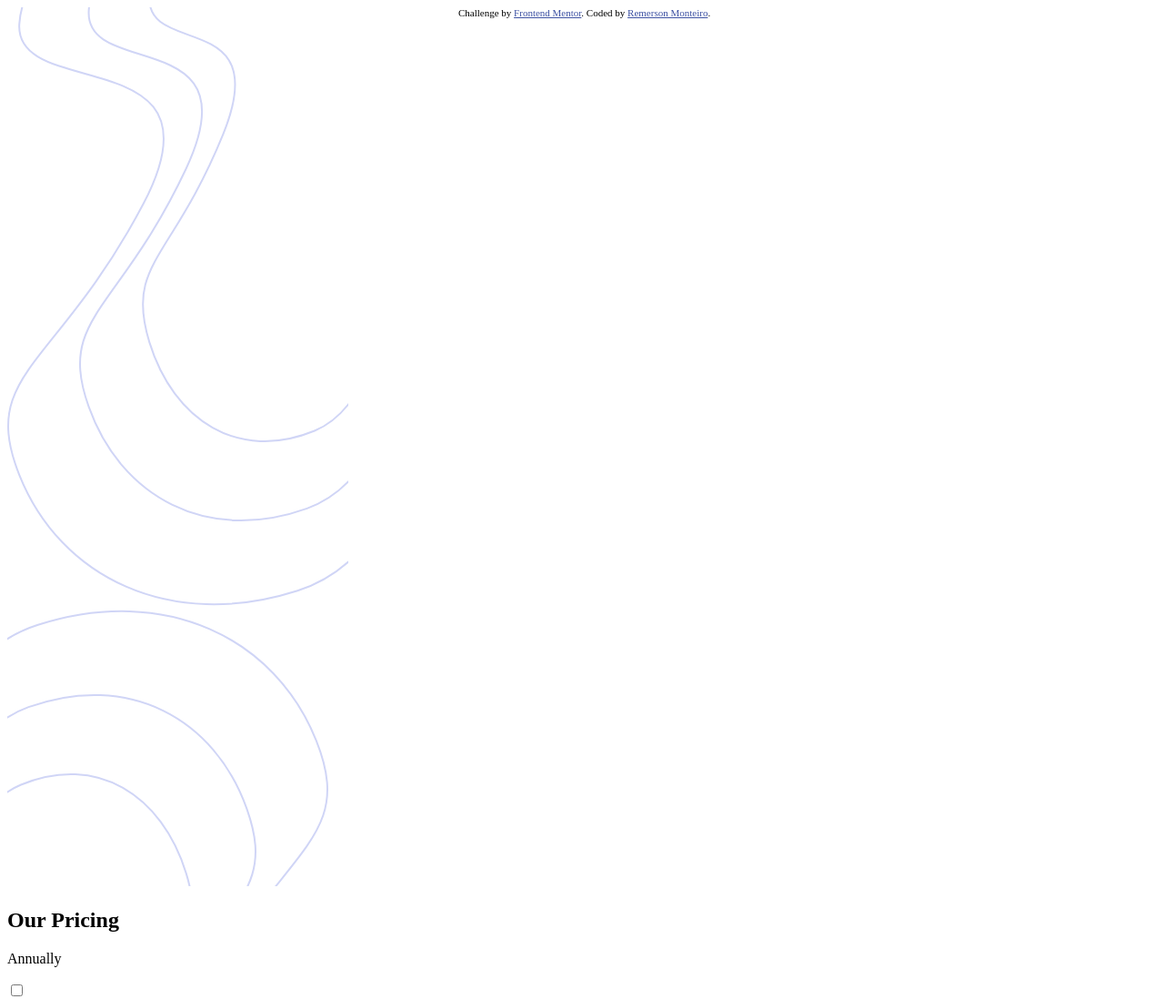
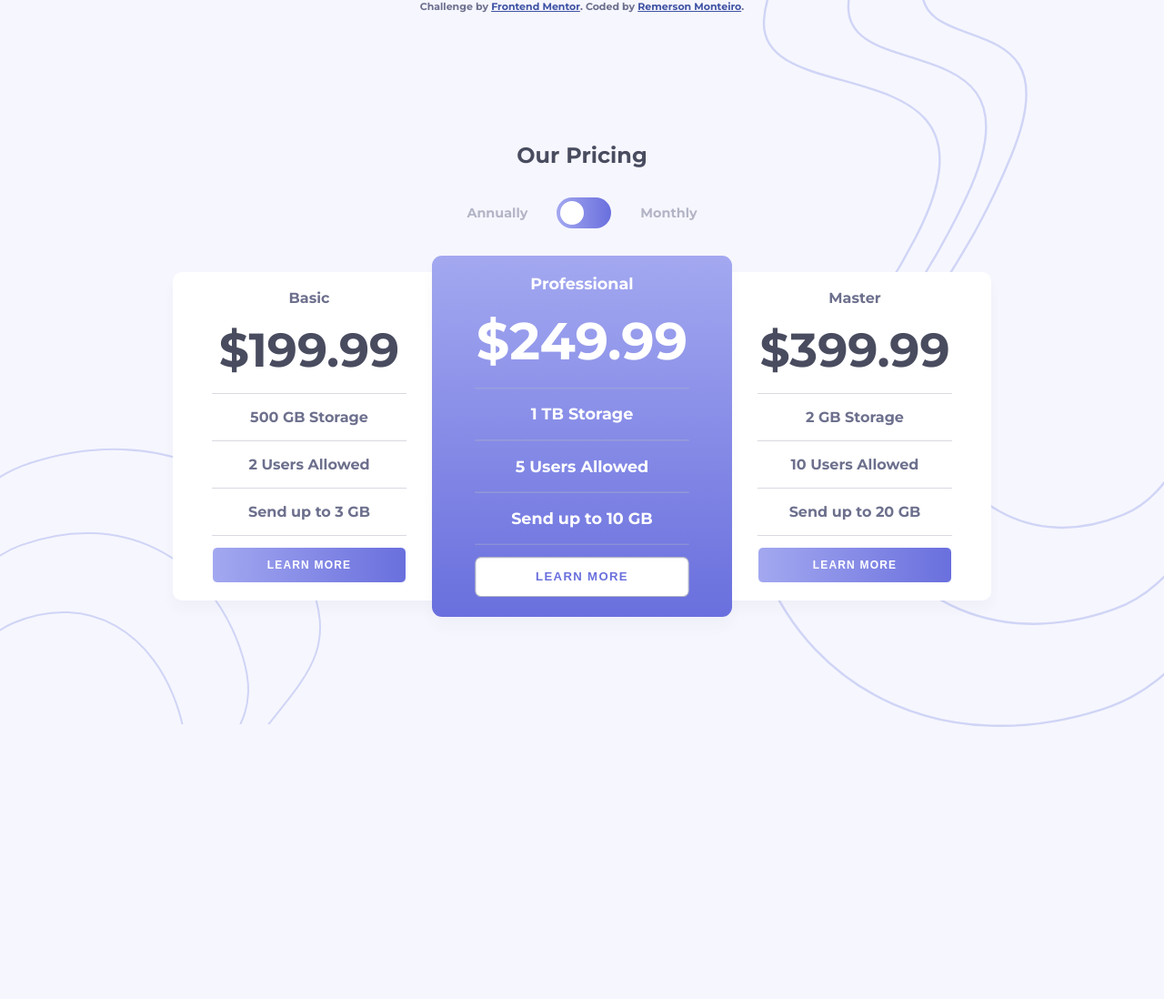
Before and after one commit to kairemerson/pricing-component-with-toggle, a plain HTML site: page index.html in a window 1280 px wide. Shown: the top 1098 px of the page at 91% size. After the commit the page ends 804 px from the top, so only its background shows below. Drawn offline with Linux system fonts and the light colour scheme.

Commit message:
coded the css of the project

```diff
--- /dev/null
+++ b/css/style.css
@@ -0,0 +1,178 @@
+*{
+    margin: 0;
+    padding: 0;
+    box-sizing: border-box;
+}
+body{
+    height: 100vh;
+    font-family: "Montserrat", sans-serif;
+    font-weight: 700;
+    background-color: hsl(240, 78%, 98%);
+    color: hsl(233, 13%, 49%);
+    display: flex;
+    flex-direction: column;
+    justify-content: center;
+}
+h1,h2,h3,h4{
+    color: hsl(232, 13%, 33%);
+}
+.bg-top{
+    position: absolute;
+    top: 0;
+    right: 0;
+    z-index: -1;
+    height: 100%;
+}
+.bg-top img{
+    height: 100%;
+    max-width: 500px;
+}
+.bg-bottom{
+    position: absolute;
+    left: 0;
+    bottom: 0;
+    z-index: -1;
+}
+.toggle-container{
+    display: flex;
+    flex-direction: column;
+    justify-content: center;
+    align-items: center;
+    margin: 1em 0;
+}
+.toggle{
+    display: flex;
+    align-items: center;
+    margin: 2em 0;
+}
+.toggle p{
+    font-size: 0.9rem;
+    color: hsl(234, 14%, 74%);
+}
+.toggle-box{
+    position: relative;
+    display: inline-block;
+    width: 60px;
+    height: 34px;
+    margin: 0 2em;
+}
+.toggle-box input{
+    opacity: 0;
+    width: 0;
+    height: 0;
+}
+.slider{
+    position: absolute;
+    cursor: pointer;
+    top: 0;
+    left: 0;
+    right: 0;
+    bottom: 0;
+    border-radius: 50px;
+    background: linear-gradient(to right, hsl(236, 72%, 79%), hsl(237, 63%, 64%));
+    transition: 0.3s;
+}
+.slider:hover{
+    opacity: 0.7;
+}
+.slider::before{
+    position: absolute;
+    content: "";
+    height: 26px;
+    width: 26px;
+    left: 4px;
+    bottom: 4px;
+    border-radius: 50%;
+    background-color: white;
+    transition: 0.3s;
+}
+input:checked + .slider::before{
+    transform: translateX(26px);
+}
+.monthly{
+    display: none;
+}
+.show-monthly .monthly{
+    display: block;
+}
+.show-monthly .yearly{
+    display: none;
+}
+
+.cards{
+    display: grid;
+    grid-template-columns: repeat(auto-fit, minmax(100px, 300px));
+    align-items: center;
+    justify-content: center;
+}
+.card{
+    background-color: white;
+    padding: 1.2em 1em;
+    display: flex;
+    flex-direction: column;
+    align-items: center;
+    justify-content: center;
+    text-align: center;
+    border-radius: 10px;
+    box-shadow: 0 10px 14px rgba(73, 76, 95, 0.03);
+}
+.title{
+    font-size: 1rem;
+    color: hsl(233, 13%, 49%);
+}
+.price{
+    font-size: 3.25rem;
+    margin: 0.3em 0;
+}
+.benefits{
+    width: 80%;
+    border-top: 1px solid rgba(179, 181, 198, 0.5);
+}
+.benefits li{
+    list-style: none;
+    padding: 1em 0;
+    border-bottom: 1px solid rgba(179, 181, 198, 0.5);
+}
+.button{
+    width: 80%;
+    padding: 1em;
+    text-transform: uppercase;
+    color: white;
+    border-radius: 6px;
+    outline: none;
+    border: 1px solid;
+    background: linear-gradient(to right, hsl(236, 72%, 79%), hsl(237, 63%, 64%));
+    cursor: pointer;
+    margin-top: 1em;
+    font-weight: 700;
+    font-size: 0.75rem;
+    letter-spacing: 0.1em;
+}
+.button:hover, .button:focus {
+  border-color: hsl(234, 14%, 74%);
+  background: #fff;
+  color: hsl(237, 63%, 64%);
+}
+.card-two{
+    background: linear-gradient(
+    to bottom,
+    hsl(236, 72%, 79%),
+    hsl(237, 63%, 64%)
+  );
+  color: white;
+  transform: scale(1.1);
+  z-index: 2;
+}
+.card-two .title, .card-two .price{
+    color: white;
+}
+.card-two .button{
+    background: white;
+    color: hsl(237, 63%, 64%);
+    border-color: hsl(234, 14%, 74%);
+}
+.card-two .button:hover,.card-two .button:focus{
+    background: transparent;
+    color: white;
+    border-color: white;
+}
--- a/index.html
+++ b/index.html
@@ -6,11 +6,12 @@
 
   <link rel="icon" type="image/png" sizes="32x32" href="./images/favicon-32x32.png">
   <link href="https://fonts.googleapis.com/css2?family=Montserrat:wght@400;700&display=swap" rel="stylesheet"/>
+  <link rel="stylesheet" href="./css/style.css">
 
   <title>Frontend Mentor | [Pricing Component]</title>
 
   <style>
-    .attribution { font-size: 11px; position: absolute; left: calc(50% - 136px);}
+    .attribution { font-size: 11px; position: absolute; left: calc(50% - 178.3px); top: 0;}
     .attribution a { color: hsl(228, 45%, 44%); }
   </style>
 </head>
```
Also changed, not shown: 1 other file.
